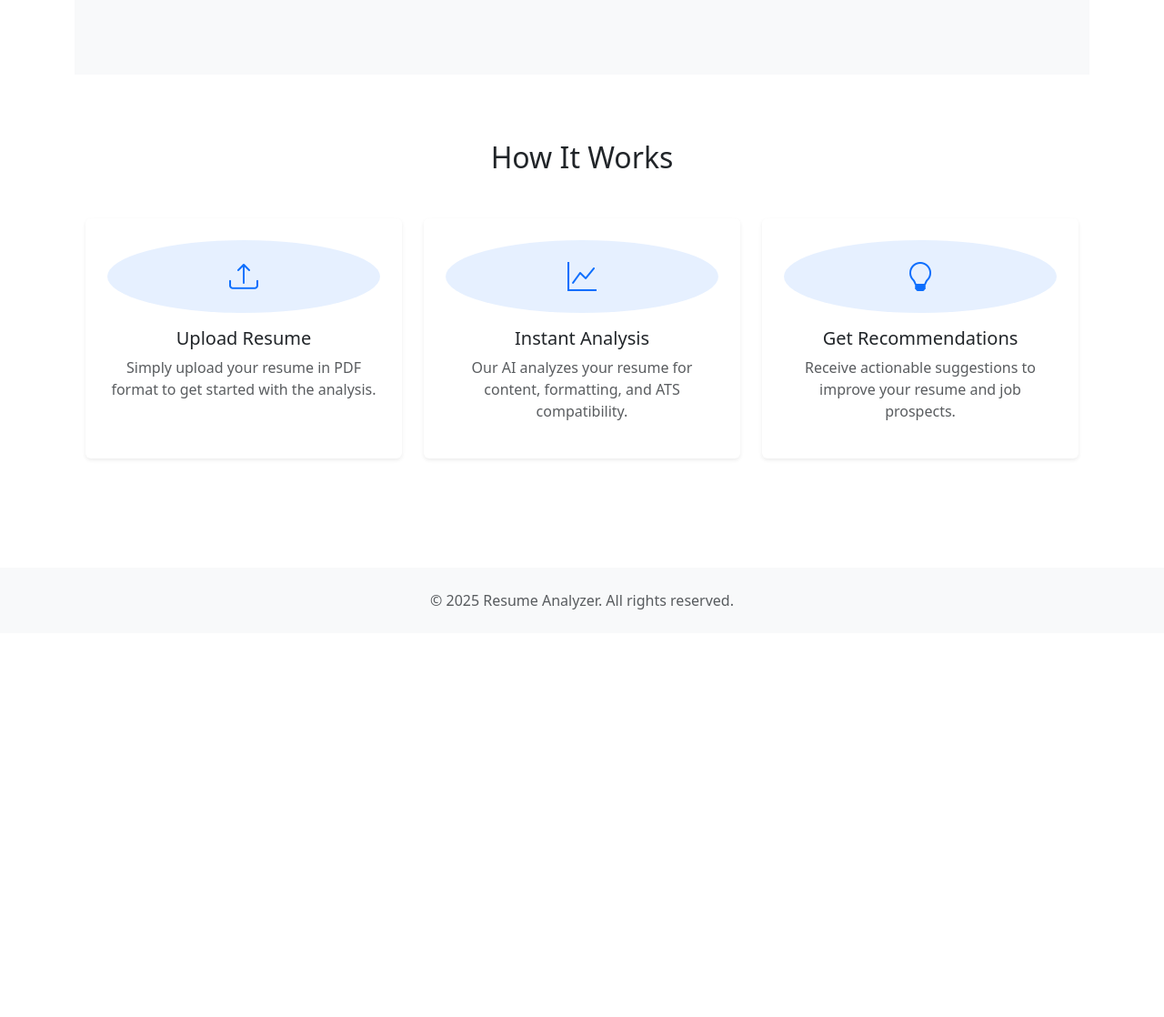
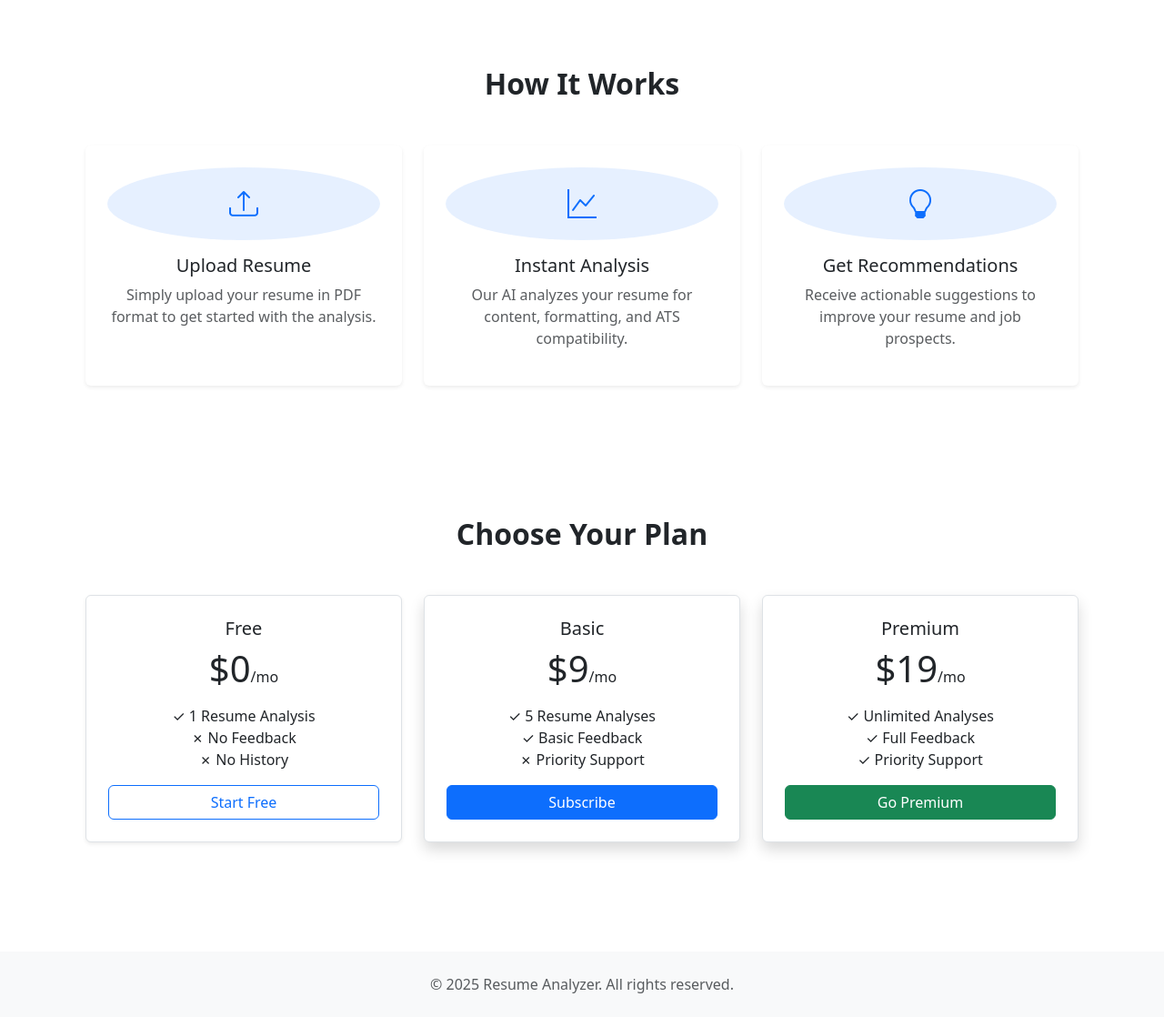
Before and after one commit to amirdhs/AI-Powered-Resume-Analyzer, a Flask app: page / in a window 1280 px wide. Shown: the part 591-1709 px from the top of the page at 91% size. Before the commit the page ends 1261 px from the top, so only its background shows below. Run offline with Flask 3, Linux system fonts and the light colour scheme; parts of the project's set-up code (start-up, migrations or seed data) failed here and were passed over.

Commit message:
Update index.html to enhance layout and add pricing section

```diff
--- a/api/app/templates/index.html
+++ b/api/app/templates/index.html
@@ -1,57 +1,59 @@
 {% extends "base.html" %}
 
 {% block content %}
-<section class="hero-section py-5 bg-light">
+<!-- Hero Section -->
+<section class="hero-section py-5">
     <div class="container py-5">
         <div class="row align-items-center">
             <div class="col-lg-6">
-                <h1 class="display-4 fw-bold mb-4">AI-Powered Resume Analysis</h1>
+                <h1 class="display-4 fw-bold mb-4">AI-Powered Resume Analyser</h1>
                 <p class="lead mb-4">Get instant feedback on your resume's content, formatting, and ATS compatibility to maximize your job search success.</p>
                 <div class="d-flex gap-3">
                     <a href="{{ url_for('auth.register') }}" class="btn btn-primary btn-lg px-4">Get Started</a>
                     <a href="{{ url_for('auth.login') }}" class="btn btn-outline-primary btn-lg px-4">Login</a>
                 </div>
             </div>
-            <div class="col-lg-6">
-                <img src="{{ url_for('static', filename='images/hero-image.jpg') }}" alt="Resume Analysis" class="img-fluid">
+            <div class="col-lg-6 text-center">
+                <img src="{{ url_for('static', filename='images/hero-image.jpg') }}" alt="Resume Analysis" class="img-fluid rounded">
             </div>
         </div>
     </div>
 </section>
 
+<!-- Features Section -->
 <section class="features-section py-5">
     <div class="container py-4">
-        <h2 class="text-center mb-5">How It Works</h2>
+        <h2 class="text-center mb-5 fw-semibold">How It Works</h2>
         <div class="row g-4">
             <div class="col-md-4">
-                <div class="card h-100 border-0 shadow-sm">
-                    <div class="card-body text-center p-4">
+                <div class="card h-100 text-center shadow-sm border-0">
+                    <div class="card-body p-4">
                         <div class="feature-icon bg-primary bg-opacity-10 text-primary rounded-circle p-3 mb-3 mx-auto">
                             <i class="bi bi-upload fs-2"></i>
                         </div>
-                        <h3 class="h5">Upload Resume</h3>
+                        <h5 class="card-title">Upload Resume</h5>
                         <p class="text-muted">Simply upload your resume in PDF format to get started with the analysis.</p>
                     </div>
                 </div>
             </div>
             <div class="col-md-4">
-                <div class="card h-100 border-0 shadow-sm">
-                    <div class="card-body text-center p-4">
+                <div class="card h-100 text-center shadow-sm border-0">
+                    <div class="card-body p-4">
                         <div class="feature-icon bg-primary bg-opacity-10 text-primary rounded-circle p-3 mb-3 mx-auto">
                             <i class="bi bi-graph-up fs-2"></i>
                         </div>
-                        <h3 class="h5">Instant Analysis</h3>
+                        <h5 class="card-title">Instant Analysis</h5>
                         <p class="text-muted">Our AI analyzes your resume for content, formatting, and ATS compatibility.</p>
                     </div>
                 </div>
             </div>
             <div class="col-md-4">
-                <div class="card h-100 border-0 shadow-sm">
-                    <div class="card-body text-center p-4">
+                <div class="card h-100 text-center shadow-sm border-0">
+                    <div class="card-body p-4">
                         <div class="feature-icon bg-primary bg-opacity-10 text-primary rounded-circle p-3 mb-3 mx-auto">
                             <i class="bi bi-lightbulb fs-2"></i>
                         </div>
-                        <h3 class="h5">Get Recommendations</h3>
+                        <h5 class="card-title">Get Recommendations</h5>
                         <p class="text-muted">Receive actionable suggestions to improve your resume and job prospects.</p>
                     </div>
                 </div>
@@ -59,4 +61,58 @@
         </div>
     </div>
 </section>
+
+<!-- Pricing Section -->
+<section class="pricing-section py-5">
+    <div class="container py-4">
+        <h2 class="text-center mb-5 fw-semibold">Choose Your Plan</h2>
+        <div class="row row-cols-1 row-cols-md-3 g-4">
+            <!-- Free Plan -->
+            <div class="col">
+                <div class="card h-100 border shadow-sm text-center">
+                    <div class="card-body p-4">
+                        <h5 class="card-title">Free</h5>
+                        <h6 class="card-price display-6">$0<span class="fs-6">/mo</span></h6>
+                        <ul class="list-unstyled my-3">
+                            <li>✓ 1 Resume Analysis</li>
+                            <li>✗ No Feedback</li>
+                            <li>✗ No History</li>
+                        </ul>
+                        <a href="{{ url_for('auth.register') }}" class="btn btn-outline-primary w-100">Start Free</a>
+                    </div>
+                </div>
+            </div>
+            <!-- Basic Plan -->
+            <div class="col">
+                <div class="card h-100 border shadow text-center bg-white">
+                    <div class="card-body p-4">
+                        <h5 class="card-title">Basic</h5>
+                        <h6 class="card-price display-6">$9<span class="fs-6">/mo</span></h6>
+                        <ul class="list-unstyled my-3">
+                            <li>✓ 5 Resume Analyses</li>
+                            <li>✓ Basic Feedback</li>
+                            <li>✗ Priority Support</li>
+                        </ul>
+                        <a href="#" class="btn btn-primary w-100">Subscribe</a>
+                    </div>
+                </div>
+            </div>
+            <!-- Premium Plan -->
+            <div class="col">
+                <div class="card h-100 border shadow text-center bg-white">
+                    <div class="card-body p-4">
+                        <h5 class="card-title">Premium</h5>
+                        <h6 class="card-price display-6">$19<span class="fs-6">/mo</span></h6>
+                        <ul class="list-unstyled my-3">
+                            <li>✓ Unlimited Analyses</li>
+                            <li>✓ Full Feedback</li>
+                            <li>✓ Priority Support</li>
+                        </ul>
+                        <a href="#" class="btn btn-success w-100">Go Premium</a>
+                    </div>
+                </div>
+            </div>
+        </div>
+    </div>
+</section>
 {% endblock %}
```
Also changed, not shown: api/app/static/images/hero-image.jpg (deleted).
